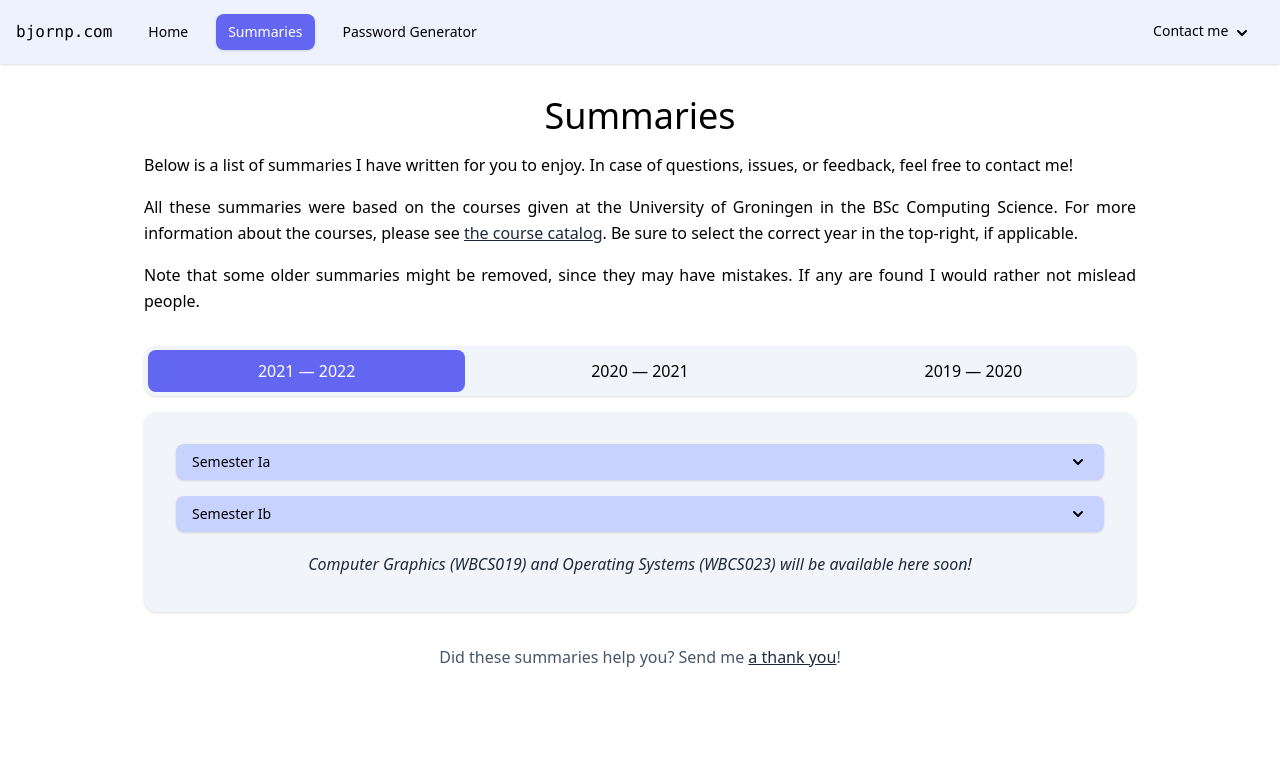
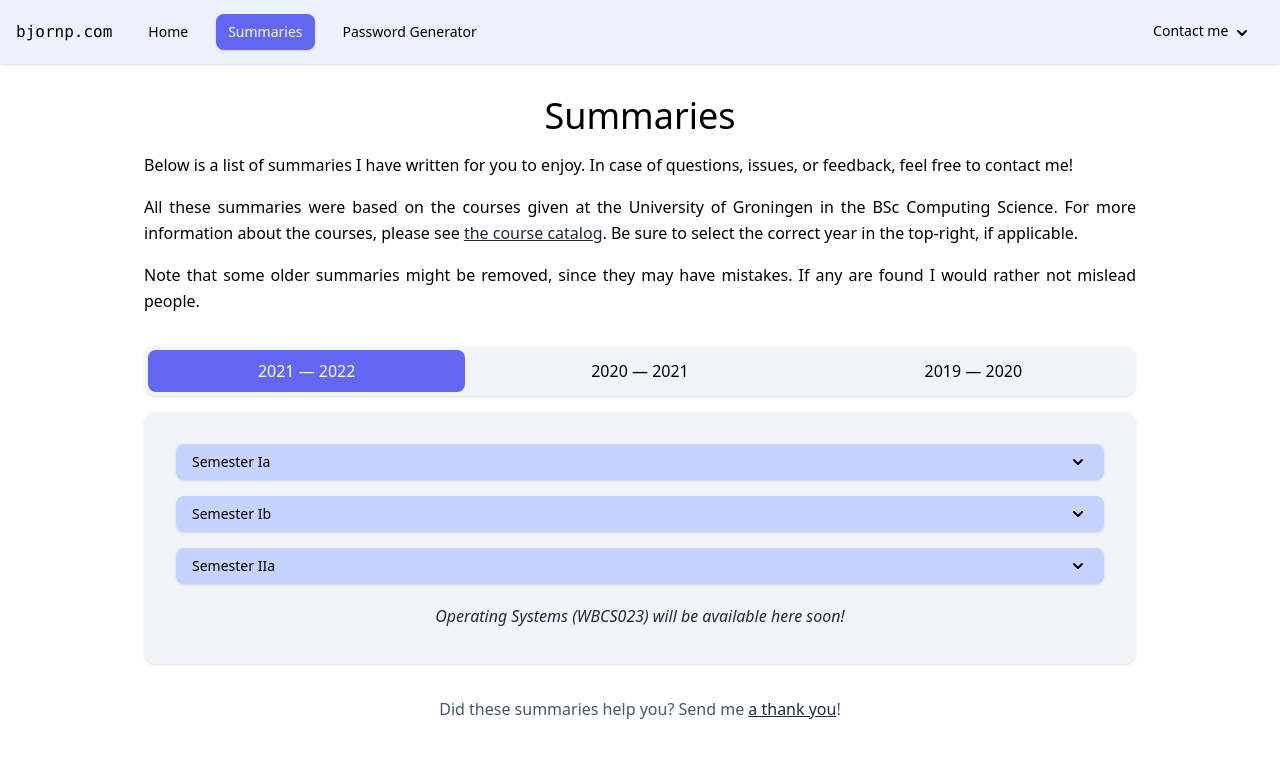
Before and after one commit to bjornpijnacker/bjornp.com, a React (Create React App) app: page /summaries in a window 1280 px wide. Shown: the top 758 px of the page. Built offline with nearby package versions, Linux system fonts and the light colour scheme.

Commit message:
added computer graphics 2122 summary

```diff
--- a/src/routes/summaries.tsx
+++ b/src/routes/summaries.tsx
@@ -49,8 +49,11 @@ export default function Summaries() {
                                         href={"/assets/summaries/2122/compiler-construction_WBCS039.pdf"}
                                         code={"WBCS039"} title={"Compiler Construction"}/>
                                 </SummaryDisclosure>
+                                <SummaryDisclosure title={"Semester IIa"}>
+                                    <Summary href={"/assets/summaries/2122/computer-graphics_WBCS019.pdf"} code={"WBCS019"} title={"Computer Graphics"}/>
+                                </SummaryDisclosure>
                                 <div className={"mt-4 w-full text-center"}>
-                                    <p className={"italic text-slate-800"}>Computer Graphics (WBCS019) and Operating
+                                    <p className={"italic text-slate-800"}>Operating
                                         Systems (WBCS023) will be available here soon!</p>
                                 </div>
                             </div>
```
Also changed, not shown: 1 other file (tests, documents, lock files or other folders).
